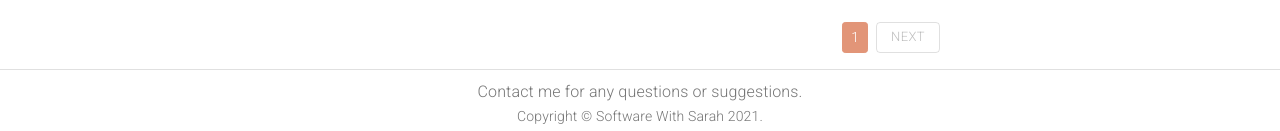
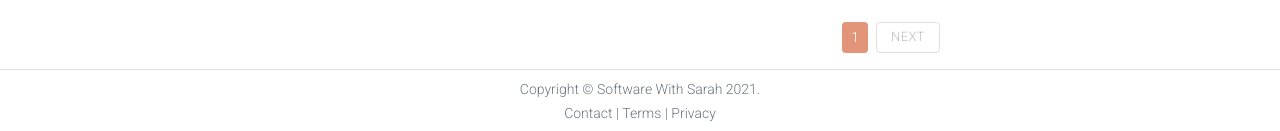
Before and after one commit to sarahdreischer/blog, a Next.js app: page / in a window 1280 px wide. Shown: the part 1031-1162 px from the top of the page. Built offline with nearby package versions, Linux system fonts and the light colour scheme.

Commit message:
Updated footer styling

```diff
--- a/containers/components/layout/footer.tsx
+++ b/containers/components/layout/footer.tsx
@@ -1,25 +1,15 @@
-import {
-  Container,
-  Typography,
-  Link as MaterialUILink,
-} from "@material-ui/core";
 import Link from "next/link";
+import { Container } from "react-bootstrap";
+import styles from "../../styles/footer.module.css";
 
 interface FooterProps {}
 
 export const Footer = (props: FooterProps) => {
   return (
-    <footer>
-      <Container maxWidth="lg" className="py-2">
-        <Typography
-          variant="subtitle1"
-          align="center"
-          color="textSecondary"
-          component="p"
-        >
-          <Contact />
-        </Typography>
+    <footer className={styles.fontSize}>
+      <Container className="flex-column justify-content-center text-center text-secondary py-2">
         <Copyright />
+        <InternalLinks />
       </Container>
     </footer>
   );
@@ -27,24 +17,31 @@ export const Footer = (props: FooterProps) => {
 
 const Copyright = () => {
   return (
-    <Typography variant="body2" color="textSecondary" align="center">
-      {"Copyright © "}
+    <div>
+      Copyright ©{" "}
       <Link as="/" href="/">
-        <MaterialUILink color="inherit">Software With Sarah</MaterialUILink>
+        <a className="text-secondary">Software With Sarah</a>
       </Link>{" "}
       {new Date().getFullYear()}
       {"."}
-    </Typography>
+    </div>
   );
 };
 
-const Contact = () => {
+const InternalLinks = () => {
   return (
-    <>
+    <span>
       <Link as="/about" href="/about">
-        <MaterialUILink color="inherit">Contact me</MaterialUILink>
+        <a className="text-secondary">Contact</a>
       </Link>{" "}
-      for any questions or suggestions.
-    </>
+      |{" "}
+      <Link as="/terms" href="/terms">
+        <a className="text-secondary">Terms</a>
+      </Link>{" "}
+      |{" "}
+      <Link as="/privacy" href="/privacy">
+        <a className="text-secondary">Privacy</a>
+      </Link>{" "}
+    </span>
   );
 };
--- /dev/null
+++ b/containers/styles/footer.module.css
@@ -0,0 +1,4 @@
+.fontSize {
+  font-size: 14px;
+  line-height: 1.7em;
+}
```
